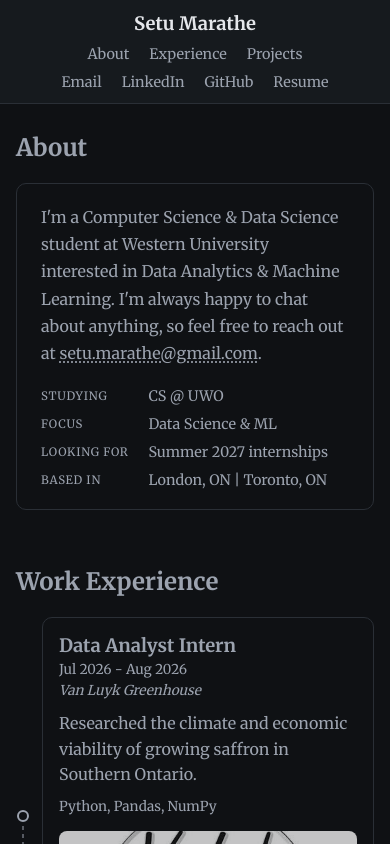
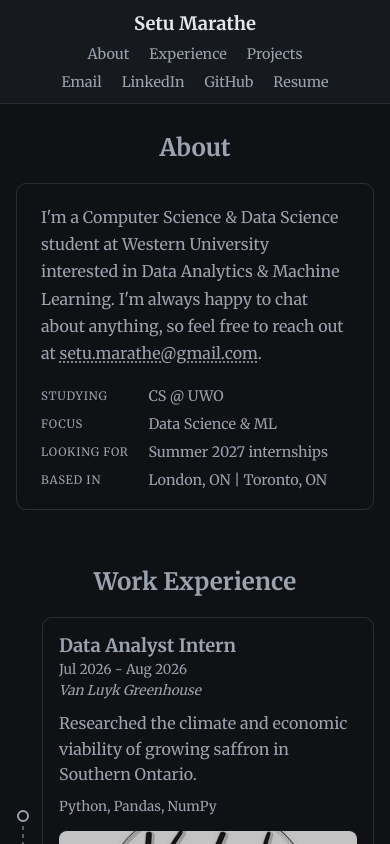
Before and after one commit to SetuMar/my-portfolio, a React (Vite) app: page / in a window 390 px wide. Shown: the top 844 px of the page. Built offline with nearby package versions, Linux system fonts and the light colour scheme.

Commit message:
Mobile Headings centered and Timeline Hover Effect Fades

```diff
--- a/src/App.css
+++ b/src/App.css
@@ -179,6 +179,10 @@ section:is(:hover, :focus-within) .section-title {
         scroll-margin-top: 130px;
     }
 
+    .section-title {
+        text-align: center;
+    }
+
     .more-link {
         margin-left: 26px;
     }
--- a/src/Timeline.css
+++ b/src/Timeline.css
@@ -26,7 +26,8 @@
 }
 
 /* Every line is drawn twice: a grey dotted base, and a white dotted
-   copy on top that fades in when the item is hovered. */
+   copy on top. On hover the white copy fades in, strongest at the dot
+   and fading back to grey further away. */
 .tl-rail::before,
 .tl-rail::after,
 .tl-line::before,
@@ -63,6 +64,12 @@
     transform: translateX(-50%);
 }
 
+/* White highlight fades from the dot back to grey (the grey dots stay underneath) */
+.tl-rail::after {
+    -webkit-mask-image: linear-gradient(to top, #000, transparent);
+            mask-image: linear-gradient(to top, #000, transparent);
+}
+
 .tl-item:first-child .tl-rail::before,
 .tl-item:first-child .tl-rail::after {
     display: none;
@@ -95,6 +102,11 @@
 .tl-line::before,
 .tl-line::after {
     inset: 0;
+}
+
+.tl-line::after {
+    -webkit-mask-image: linear-gradient(to bottom, #000, transparent);
+            mask-image: linear-gradient(to bottom, #000, transparent);
 }
 
 .tl-item:last-child .tl-line {
```
